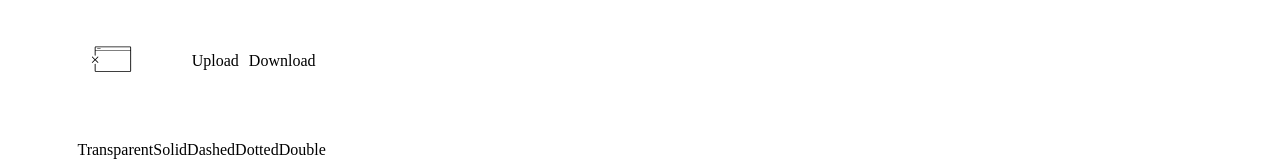
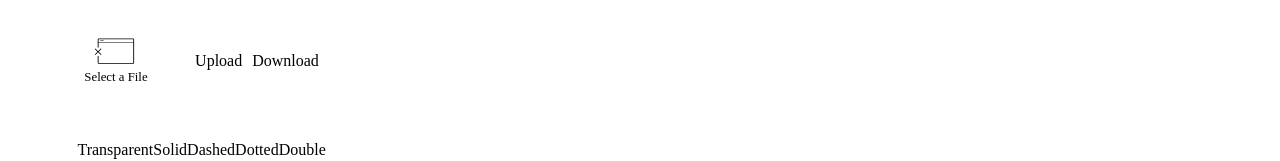
Before and after one commit to TarunAdobe/swc-vite-react-template, a React (Vite) app: page / in a window 1280 px wide. Shown: the part 172-333 px from the top of the page. Built offline with nearby package versions, Linux system fonts and the light colour scheme.

Commit message:
chore: cosmetic changes

```diff
--- a/package.json
+++ b/package.json
@@ -23,6 +23,7 @@
     "@spectrum-web-components/field-label": "^1.0.1",
     "@spectrum-web-components/icon": "^1.0.2",
     "@spectrum-web-components/icons-workflow": "^1.0.1",
+    "@spectrum-web-components/link": "^1.0.1",
     "@spectrum-web-components/overlay": "^1.0.1",
     "@spectrum-web-components/picker": "^1.0.1",
     "@spectrum-web-components/popover": "^1.0.1",
--- a/src/components/Header/header.tsx
+++ b/src/components/Header/header.tsx
@@ -44,7 +44,7 @@ export function Header({ updateThemeProps, color, system, scale }: HeaderProps)
                     <sp-tooltip self-managed placement="bottom" offset={4}>Theme Settings</sp-tooltip>
                 </sp-action-button>
 
-                <sp-overlay trigger="trigger@click" placement="bottom" offset={4}>
+                <sp-overlay trigger="trigger@click" placement="bottom-end" offset={4}>
                     <sp-popover>
                         <sp-dialog>
                             <h2 slot="heading">Welcome Tarat!</h2>
--- a/src/components/Sidebar/sidebar.css
+++ b/src/components/Sidebar/sidebar.css
@@ -21,11 +21,9 @@
     svg path {
         fill: var(--spectrum-gray-900);
     }
-
-
 }
 
-.dropzone-content{
+.dropzone-content {
     display: flex;
     justify-content: space-around;
     gap: 1em;
@@ -37,6 +35,11 @@
     padding-right: 2em;
 }
 
+.dropzone-label {
+    font-size: 0.8em;
+    color: var(--spectrum-gray-800);
+}
+
 sp-accordion-item sp-slider {
     margin-top: 1.5em;
 }
--- a/src/components/Sidebar/sidebar.tsx
+++ b/src/components/Sidebar/sidebar.tsx
@@ -31,6 +31,19 @@ export function Sidebar({ onToastOpen }: { onToastOpen: (msg: string) => void })
                                     d="M133.7,8.5h-118c-1.9,0-3.5,1.6-3.5,3.5v27c0,0.8,0.7,1.5,1.5,1.5s1.5-0.7,1.5-1.5V23.5h119V92c0,0.3-0.2,0.5-0.5,0.5h-118c-0.3,0-0.5-0.2-0.5-0.5V69c0-0.8-0.7-1.5-1.5-1.5s-1.5,0.7-1.5,1.5v23c0,1.9,1.6,3.5,3.5,3.5h118c1.9,0,3.5-1.6,3.5-3.5V12C137.2,10.1,135.6,8.5,133.7,8.5z M15.2,21.5V12c0-0.3,0.2-0.5,0.5-0.5h118c0.3,0,0.5,0.2,0.5,0.5v9.5H15.2z M32.6,16.5c0,0.6-0.4,1-1,1h-10c-0.6,0-1-0.4-1-1s0.4-1,1-1h10C32.2,15.5,32.6,15.9,32.6,16.5z M13.6,56.1l-8.6,8.5C4.8,65,4.4,65.1,4,65.1c-0.4,0-0.8-0.1-1.1-0.4c-0.6-0.6-0.6-1.5,0-2.1l8.6-8.5l-8.6-8.5c-0.6-0.6-0.6-1.5,0-2.1c0.6-0.6,1.5-0.6,2.1,0l8.6,8.5l8.6-8.5c0.6-0.6,1.5-0.6,2.1,0c0.6,0.6,0.6,1.5,0,2.1L15.8,54l8.6,8.5c0.6,0.6,0.6,1.5,0,2.1c-0.3,0.3-0.7,0.4-1.1,0.4c-0.4,0-0.8-0.1-1.1-0.4L13.6,56.1z"
                                 ></path>
                             </svg>
+
+                            <div className="dropzone-label">
+                                <label htmlFor="file-input">
+                                    <sp-link
+                                        href="javascript:;"
+                                        onclick="this.parentElement.nextElementSibling.click()"
+                                    >
+                                        Select a File
+                                    </sp-link>
+                                </label>
+                                <input type="file" id="file-input" style={{ display: 'none' }} />
+                            </div>
+
                         </sp-dropzone>
                         <div className='dropzone-action-group'>
                             <sp-action-group vertical>
--- a/src/declarations.d.ts
+++ b/src/declarations.d.ts
@@ -110,6 +110,12 @@ declare namespace JSX {
 
 declare namespace JSX {
   interface IntrinsicElements {
+    'sp-link': any;
+  }
+}
+
+declare namespace JSX {
+  interface IntrinsicElements {
     'sp-switch': any;
   }
 }
```
Also changed, not shown: 1 other file (tests, documents, lock files or other folders).
